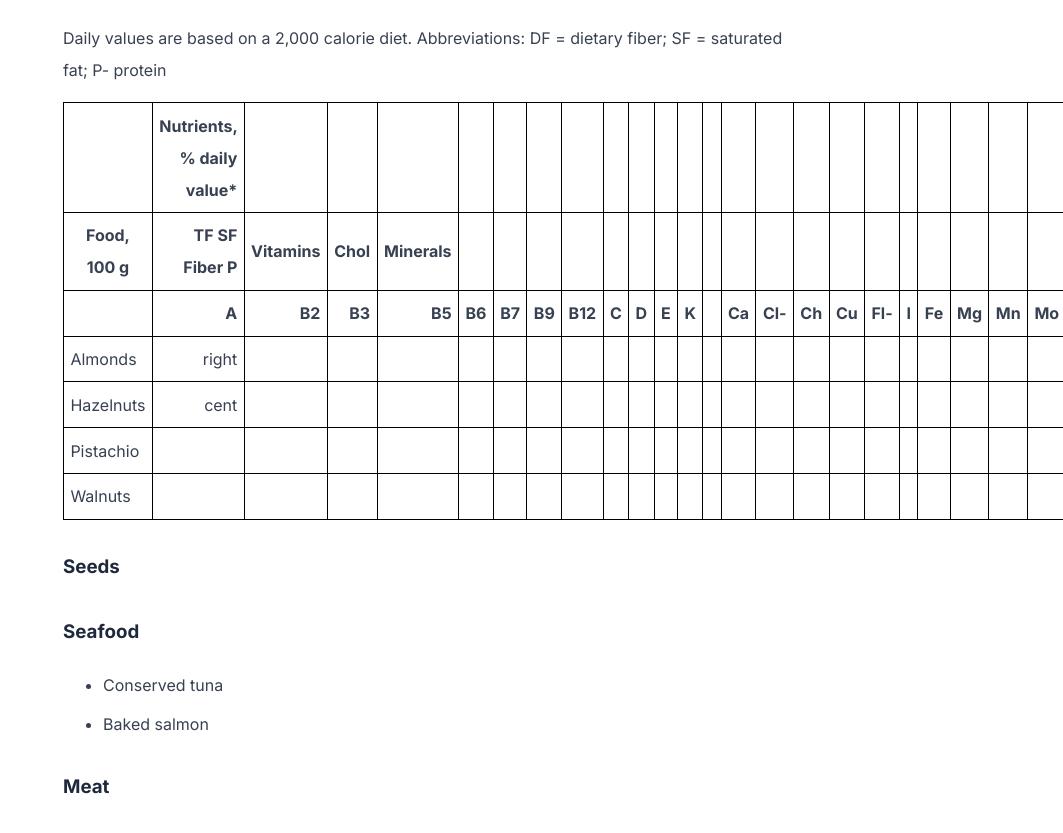
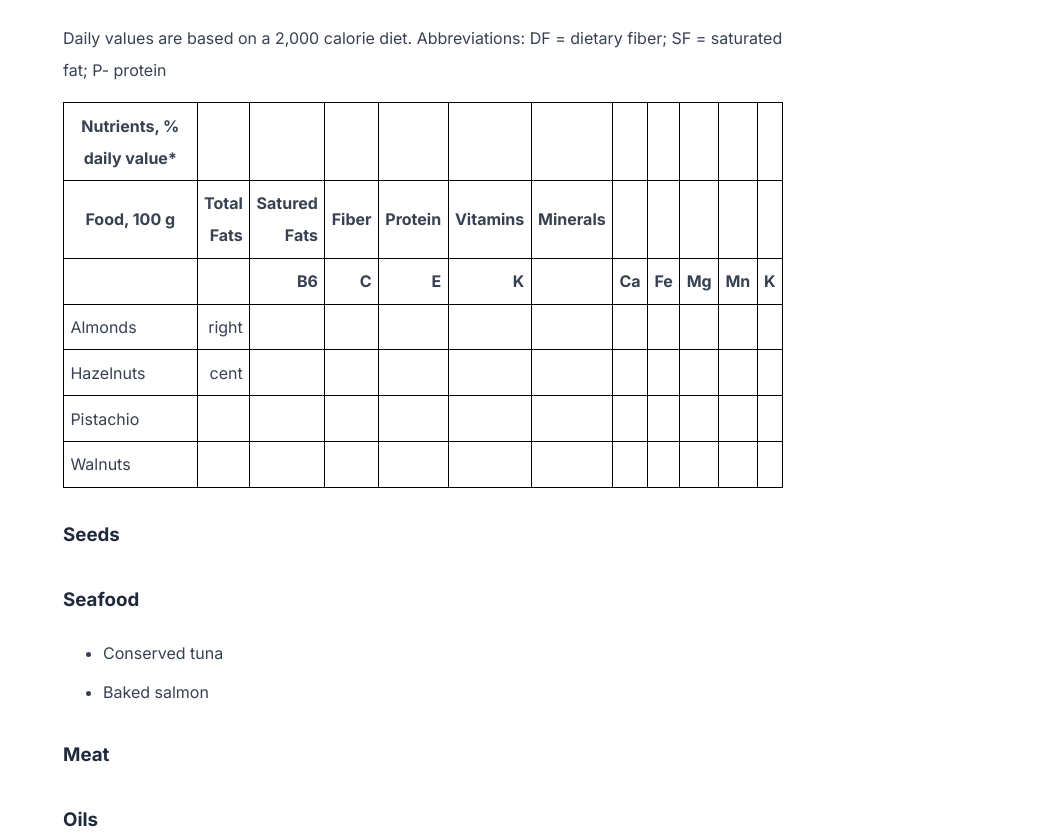
Before and after one commit to abhinavs/moonwalk, a Jekyll site: the page built from _posts/2023-07-24-nutrition-pattern.md, in a window 1280 px wide and 900 px high, scrolled down 1365 px, cut to the strip 67-900 px from the top of the window. Shown: the whole strip, without its empty margins (217-1280 px from the left). Built offline with Jekyll 4.4.1, drawn with Linux system fonts in a browser that asks for light colours; some of the changed text lies outside the part shown.

Commit message:
Update 2023-07-24-nutrition-pattern.md

```diff
--- a/_posts/2023-07-24-nutrition-pattern.md
+++ b/_posts/2023-07-24-nutrition-pattern.md
@@ -32,9 +32,9 @@ Although nuts are high in calories, fibers, and fats, nut consumption is not con
 <iframe allowtransparency="true" src="https://docs.google.com/spreadsheets/d/e/2PACX-1vQBPRIgtkht6gWdVDhJESPsngZ20JCD20vzts7qe_1sGdpDb_UUdXzUfFjLb27DO_1Onxgp6kmeLY-B/pubhtml?gid=2112263921&amp;single=true&amp;widget=true&amp;headers=false" style="height:235px;width:100%;frameborder:0px" ></iframe>
 Daily values are based on a 2,000 calorie diet. Abbreviations: DF = dietary fiber; SF = saturated fat; P- protein
 
-|                |                       Nutrients, % daily value*
-|   Food, 100 g  |  TF  SF  Fiber  P    |  Vitamins                    |Chol|                             Minerals                          |
-|                | A | B2| B3| B5| B6| B7| B9|B12| C | D | E | K |    | Ca|Cl-| Ch| Cu|Fl-| I | Fe| Mg| Mn| Mo| Ni| P | K | Se| Na| Zn|
+|                                             Nutrients, % daily value*
+|   Food, 100 g  |  Total Fats  | Satured Fats | Fiber |  Protein  |       Vitamins             |              Minerals
+|                |                         | B6 |  C  |  E  |  K  |         | Ca | Fe| Mg | Mn | K |
 |----------------|--:|--:|--:| -----------:| -----------:| -----------:| -----------:| -----------:| -----------:| ----------------:|
 | Almonds        | right       |
 | Hazelnuts      | cent        |
```
